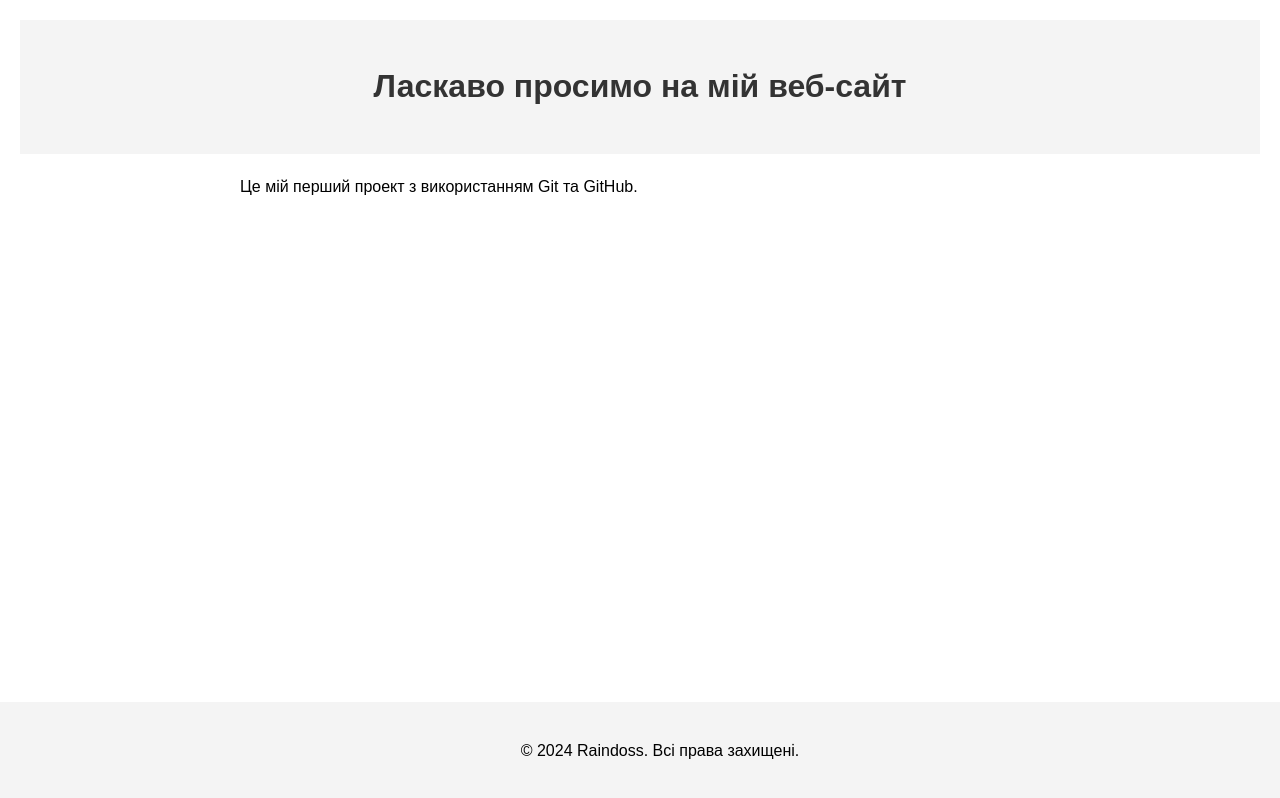
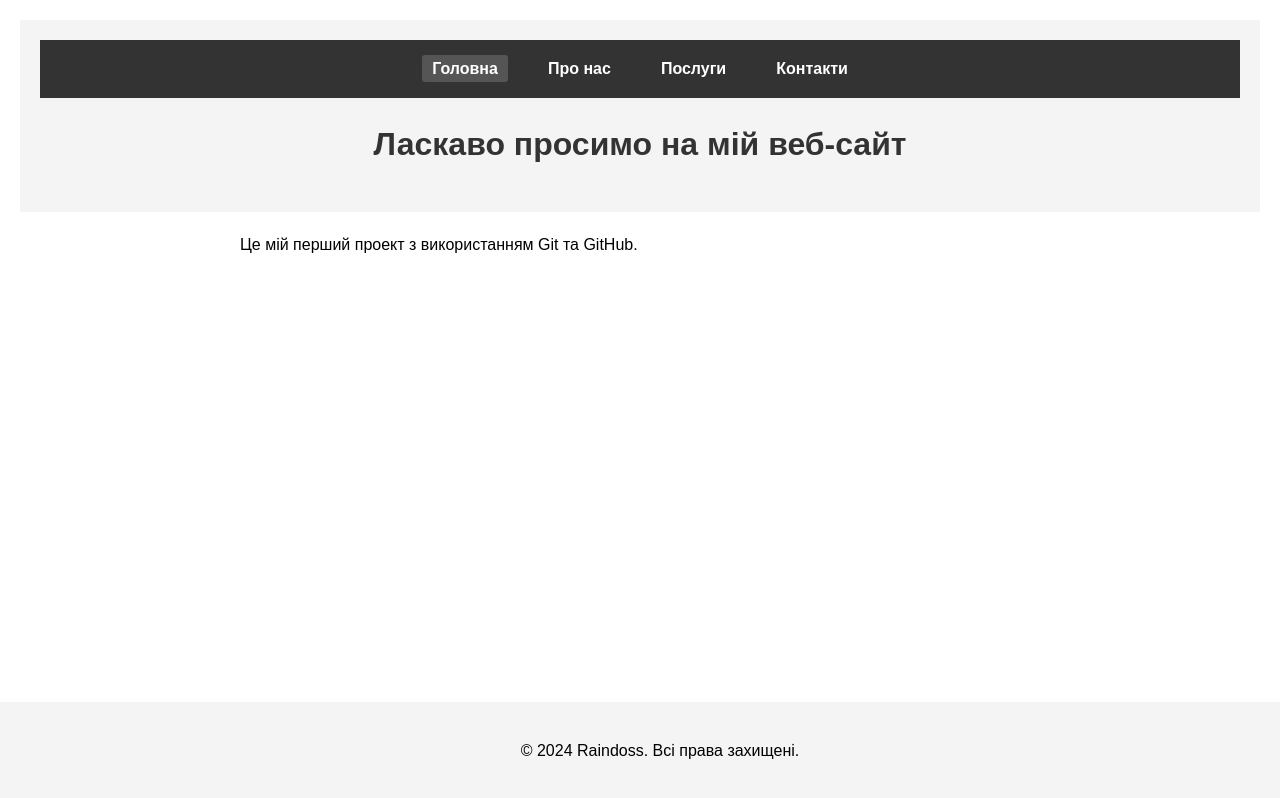
Before and after one commit to Raindoss/web_project, a plain HTML site: page index.html in a window 1280 px wide. Drawn offline with Linux system fonts and the light colour scheme.

Commit message:
Add navbar with proper encoding

```diff
--- a/index.html
+++ b/index.html
@@ -8,6 +8,14 @@
 </head>
 <body>
     <header>
+        <nav class="navbar">
+            <ul>
+                <li><a href="#" class="active">Головна</a></li>
+                <li><a href="#">Про нас</a></li>
+                <li><a href="#">Послуги</a></li>
+                <li><a href="#">Контакти</a></li>
+            </ul>
+        </nav>
         <h1>Ласкаво просимо на мій веб-сайт</h1>
     </header>
     <main>
--- a/styles.css
+++ b/styles.css
@@ -9,6 +9,38 @@ header {
     background-color: #f4f4f4;
     padding: 20px;
     text-align: center;
+}
+
+.navbar {
+    background-color: #333;
+    padding: 1rem;
+    margin-bottom: 20px;
+}
+
+.navbar ul {
+    list-style-type: none;
+    margin: 0;
+    padding: 0;
+    display: flex;
+    justify-content: center;
+}
+
+.navbar li {
+    margin: 0 15px;
+}
+
+.navbar a {
+    color: white;
+    text-decoration: none;
+    font-weight: bold;
+    padding: 5px 10px;
+    border-radius: 3px;
+    transition: background-color 0.3s;
+}
+
+.navbar a:hover,
+.navbar a.active {
+    background-color: #555;
 }
 
 h1 {
```
